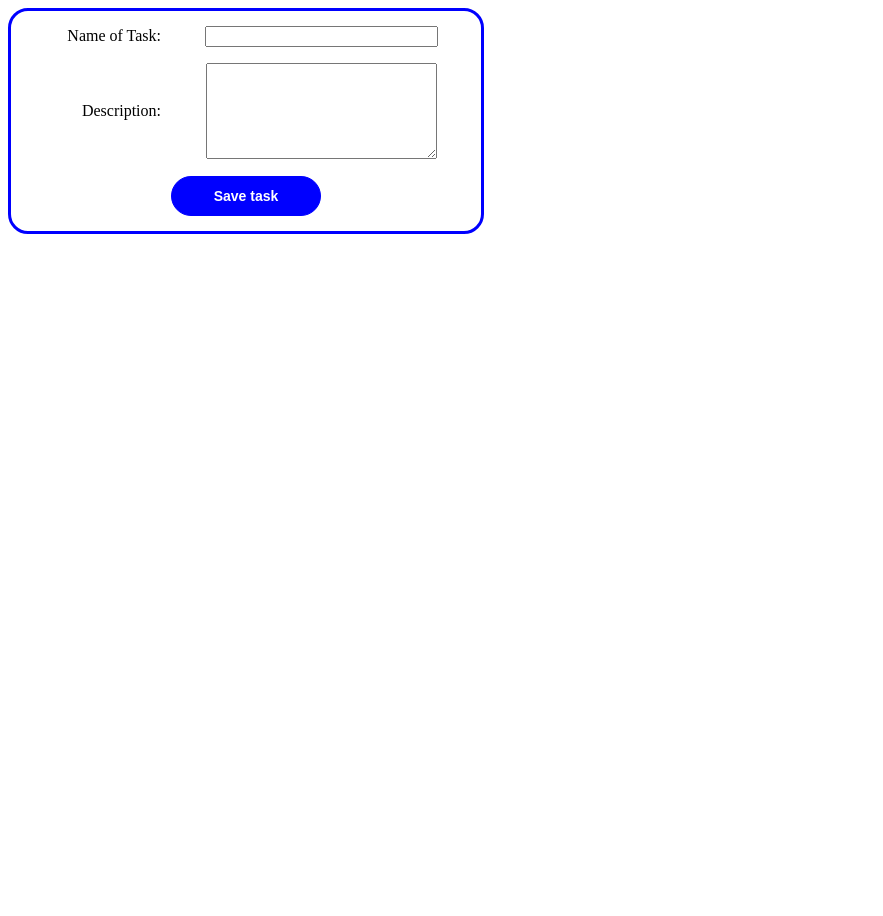
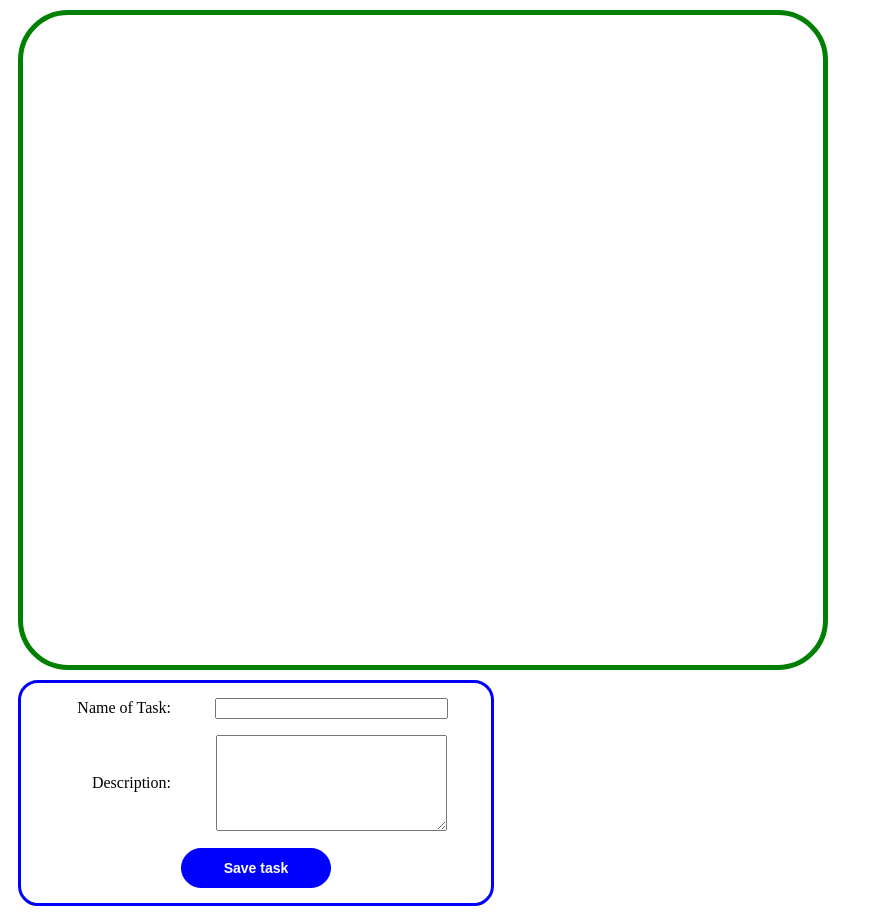
Before and after one commit to Yasir700/TaskList, a plain HTML site: page index.html in a window 1280 px wide. Shown: the whole page, without its empty margins (0-883 px from the left). Before the commit the page ends 800 px from the top, so only its background shows below. Drawn offline with Linux system fonts and the light colour scheme.

Commit message:
Create show panel, added general style

```diff
--- a/scripts.js
+++ b/scripts.js
@@ -52,5 +52,11 @@ let createInputPanel = () => {
     }
 }
 
+let createShowPanel = () => {
+    let showPanel = document.createElement("div")
+    showPanel.className = "show-panel"
+    document.body.append(showPanel)
+}
 
+createShowPanel();
 createInputPanel();
--- a/style.css
+++ b/style.css
@@ -19,6 +19,7 @@ label {
     padding: 10px;
     border: 3px solid blue;
     border-radius: 20px;
+    margin: 10px;
 }
 
 #name-input {
@@ -59,3 +60,12 @@ label {
 .save-btn:active {
     background-color: rgb(0, 0, 119)
 }
+
+.show-panel {
+    border: 5px solid green;
+    border-radius: 50px;
+
+    width: 800px;
+    height: 650px;
+    margin: 10px;
+}
```
